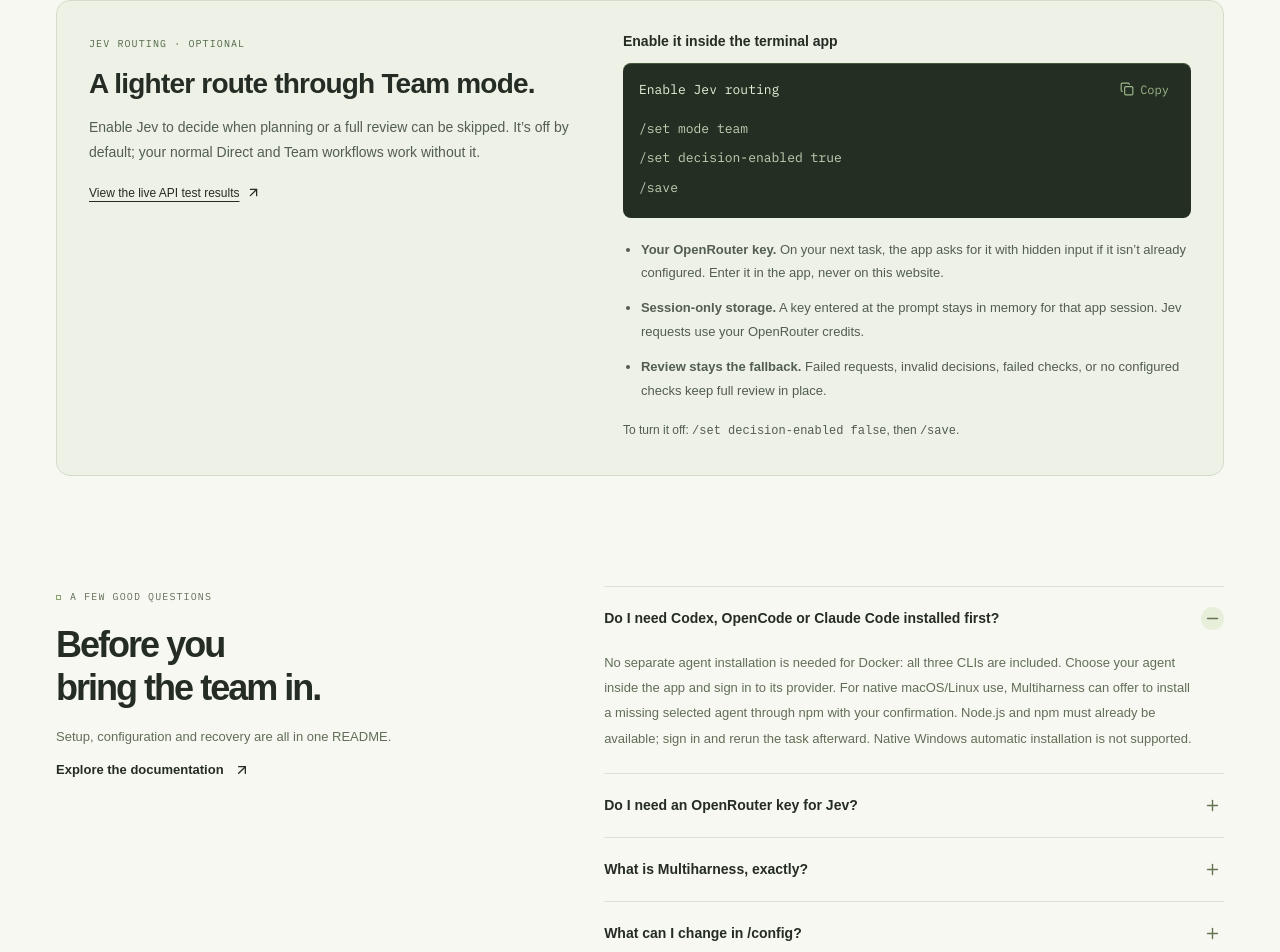
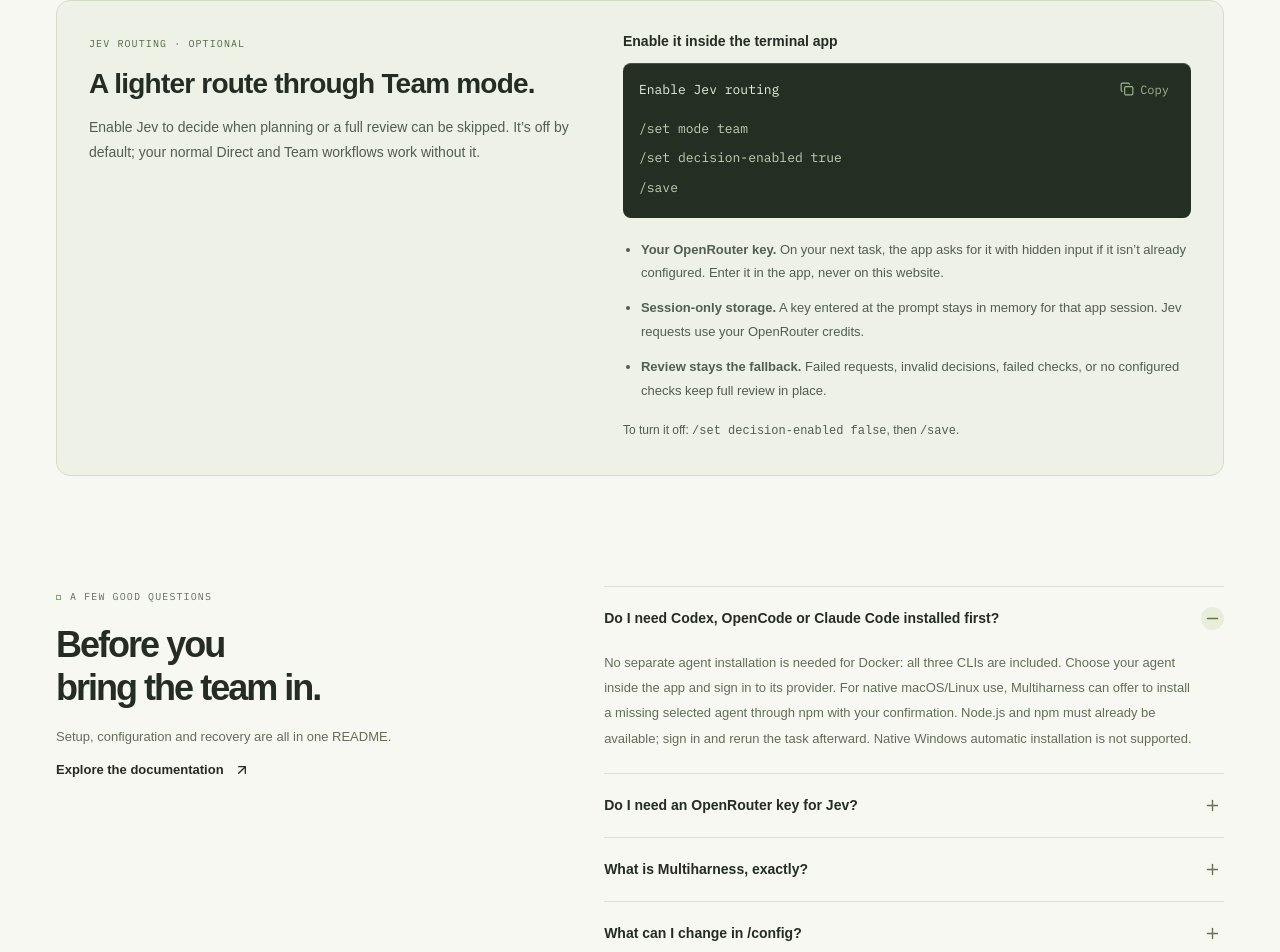
Before and after one commit to ErOr-0/Multiharness-Core, a React (Vite) app in the folder web/: page / in a window 1280 px wide. Shown: the part 6057-7009 px from the top of the page. Built offline with nearby package versions, Linux system fonts and the light colour scheme.

Commit message:
Remove live API test download from Jev website section

```diff
--- a/web/src/components/DownloadGuide.jsx
+++ b/web/src/components/DownloadGuide.jsx
@@ -167,9 +167,6 @@
           It’s off by default; your normal Direct and Team workflows work
           without it.
         </p>
-        <a href={RELEASE.evidence}>
-          View the live API test results <ArrowUpRight size={15} />
-        </a>
       </div>
       <div className="jev-setup">
         <h4>Enable it inside the terminal app</h4>
--- a/web/src/content.js
+++ b/web/src/content.js
@@ -4,7 +4,6 @@
   url: `${REPO}/releases/tag/v0.1.0-alpha.13`,
   bundle: `${REPO}/releases/download/v0.1.0-alpha.13/multiharness-docker.zip`,
   checksums: `${REPO}/releases/download/v0.1.0-alpha.13/checksums.txt`,
-  evidence: `${REPO}/releases/download/v0.1.0-alpha.13/live-jev-evidence.zip`,
 };
 export const DOCS = `${REPO}/blob/main/README.md`;
 export const DOCKER_HUB = "https://hub.docker.com/r/er0r2/multiharness";
```
